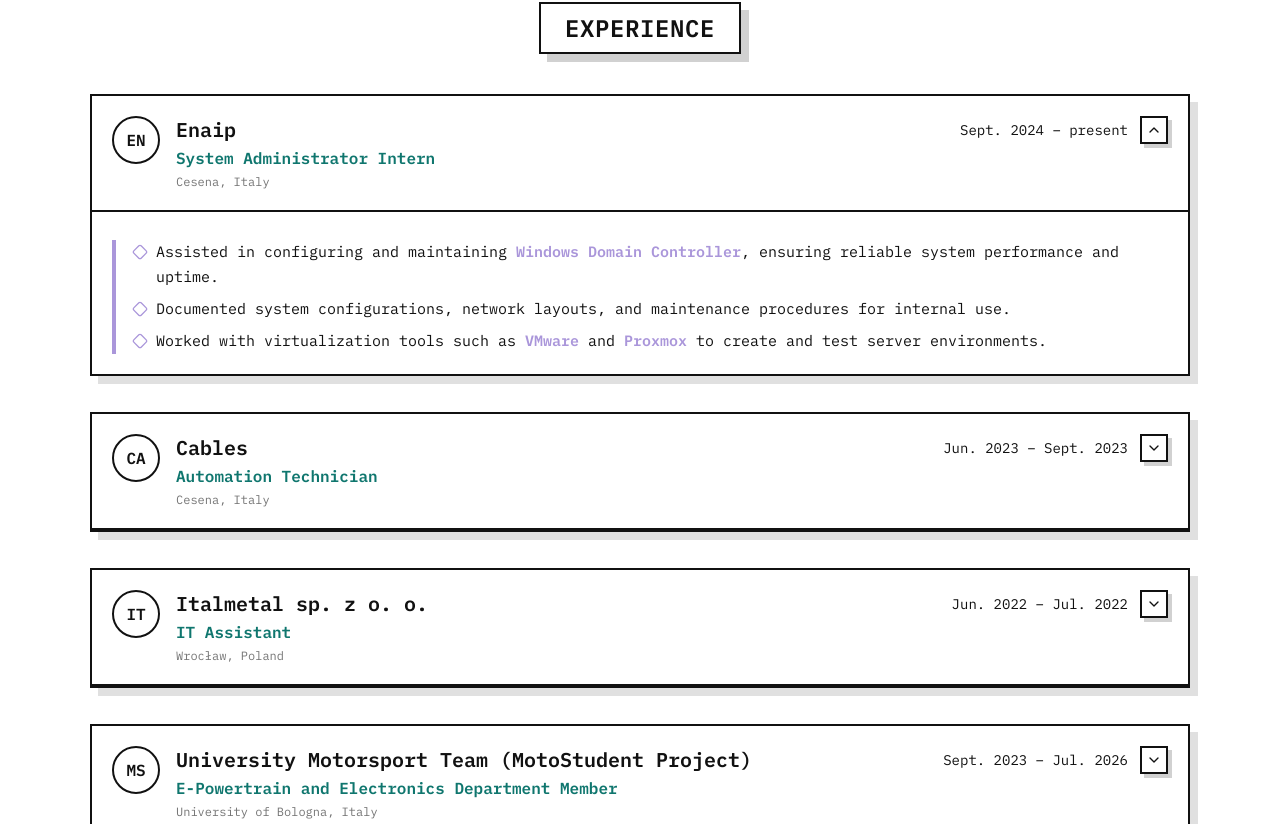
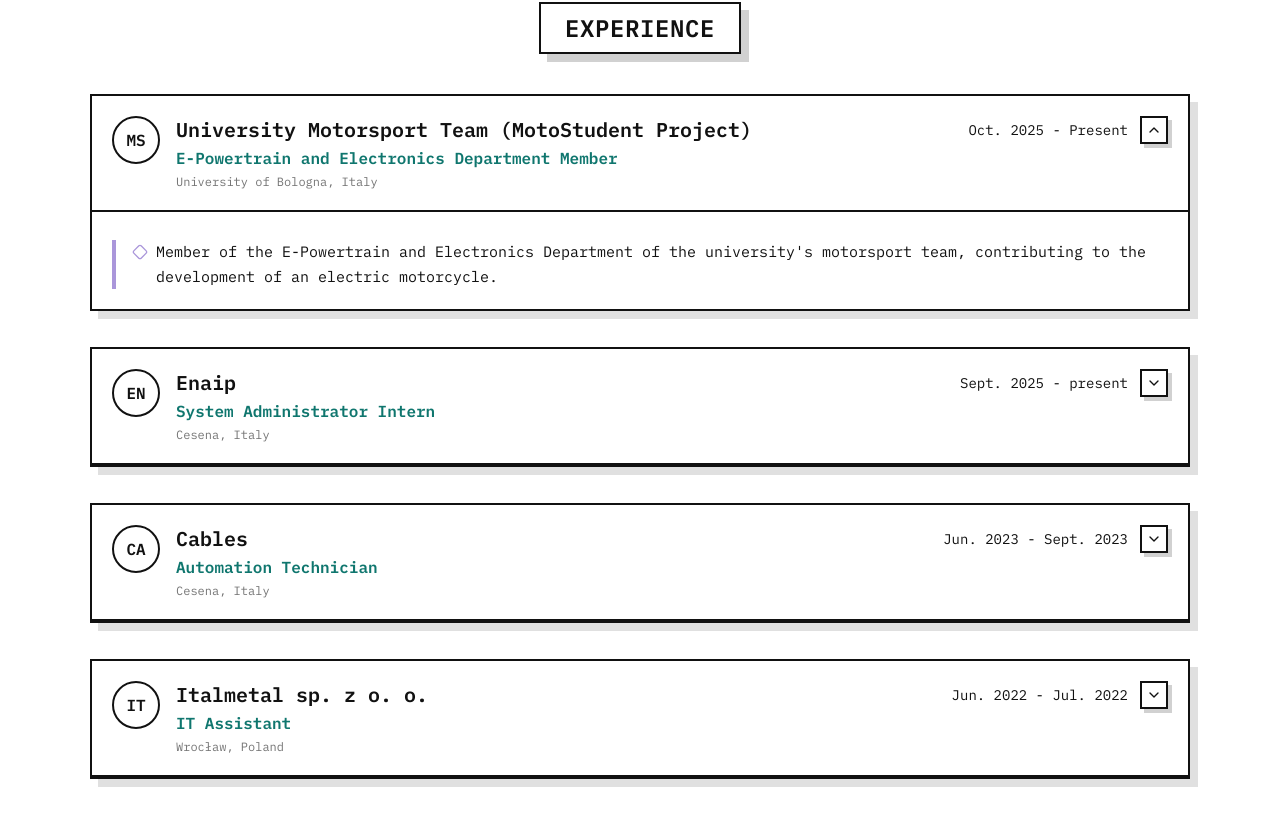
Before and after one commit to D3stan/portfolio, a React (Vite) app: page / in a window 1280 px wide. Shown: the part 1436-2260 px from the top of the page. Built offline with nearby package versions, Linux system fonts and the light colour scheme.

Commit message:
update education and experience components to use config

```diff
--- a/src/components/Education.jsx
+++ b/src/components/Education.jsx
@@ -5,29 +5,7 @@
 import { SITE_CONFIG } from "../constants/config";
 
 /* 🔎 Keywords to emphasize inline */
-const HIGHLIGHTS = [
-  "Python",
-  "Java",
-  "C",
-  "JavaScript",
-  "React",
-  "Node.js",
-  "Algorithms",
-  "Data Structures",
-  "Object-Oriented Programming",
-  "Linear Algebra",
-  "Machine Learning",
-  "Programming",
-  "GPA",
-  "E-Powertrain",
-  "Electronics",
-  "MotoStudent",
-  "PLC",
-  "HMI",
-  "Omron",
-  "Robotics",
-  "Smart Project Trophy",
-];
+const HIGHLIGHTS = SITE_CONFIG.education.highlights;
 
 function Emph({ text }) {
   const esc = (s) => s.replace(/[.*+?^${}()|[\]\\]/g, "\\$&");
@@ -58,37 +36,8 @@
   );
 }
 
-const education = [
-  {
-    school: "University of Bologna",
-    degree: "B.Sc. in Computer Science and Engineering",
-    period: "Sept. 2023 - Jul. 2026", // Expected graduation
-    badge: "UNIBO",
-    address: "Cesena, Italy",
-    url: "https://www.unibo.it",
-    logo: "", // TODO: Add University of Bologna logo to /public folder
-    details: [
-      "Relevant Coursework: Algorithms & Data Structures (C), 4.0 GPA, Object-Oriented Programming (Java), 4.0 GPA, Linear Algebra for Machine Learning (Python), 4.0 GPA, Programming (C), 4.0 GPA",
-      "Extracurricular Activities: Member of the E-Powertrain and Electronics Department of the university's motorsport team (MotoStudent Project), contributing to the development of an electric motorcycle.",
-    ],
-    hasDropdownPhoto: false, // TODO: Set to true if you want to add a graduation/campus photo
-  },
-  {
-    school: "I.T.T. Montani",
-    degree: "High School Diploma",
-    period: "Sept. 2018 - Jun. 2023",
-    badge: "ITT",
-    address: "Fermo, Italy",
-    url: "https://www.istitutomontani.edu.it", // TODO: Verify URL
-    logo: "", // TODO: Add school logo if available
-    details: [
-      "Designed and implemented automation systems involving PLC and HMI programming.",
-      "Participated in the Omron Smart Project Trophy 2023 competition.",
-      "Earned a Omron Robotics Operation and Programming Certificate.",
-    ],
-    hasDropdownPhoto: false,
-  },
-];
+/* ✅ Education from config */
+const education = SITE_CONFIG.education.schools;
 
 export default function Education() {
   const [openIndex, setOpenIndex] = useState(-1);
--- a/src/components/Experience.jsx
+++ b/src/components/Experience.jsx
@@ -5,37 +5,7 @@
 import { SITE_CONFIG } from "../constants/config";
 
 /* 🔎 Keywords to emphasize inline */
-const HIGHLIGHTS = [
-  "Python",
-  "Java",
-  "C",
-  "JavaScript",
-  "React",
-  "Node.js",
-  "Laravel",
-  "PLC",
-  "HMI",
-  "Domain Controller",
-  "Windows",
-  "VMware",
-  "Proxmox",
-  "Active Directory",
-  "EDMS",
-  "WebSocket",
-  "Serial",
-  "OBD-II",
-  "MVC",
-  "Stripe",
-  "Laravel Cashier",
-  "Inertia.js",
-  "ESP32",
-  "KiCad",
-  "Fusion360",
-  "OTA",
-  "Erasmus+",
-  "Omron",
-  "Robotics",
-];
+const HIGHLIGHTS = SITE_CONFIG.experience.highlights;
 
 function Emph({ text }) {
   const esc = (s) => s.replace(/[.*+?^${}()|[\]\\]/g, "\\$&");
@@ -77,58 +47,8 @@
   );
 }
 
-/* ✅ Jobs (synced with your resume) */
-const JOBS = [
-  {
-    company: "Enaip",
-    badge: "EN",
-    logo: "", // TODO: Add logo if available
-    role: "System Administrator Intern",
-    period: "Sept. 2024 – present",
-    sub: "Cesena, Italy",
-    bullets: [
-      "Assisted in configuring and maintaining Windows Domain Controller, ensuring reliable system performance and uptime.",
-      "Documented system configurations, network layouts, and maintenance procedures for internal use.",
-      "Worked with virtualization tools such as VMware and Proxmox to create and test server environments.",
-    ],
-  },
-  {
-    company: "Cables",
-    badge: "CA",
-    logo: "", // TODO: Add logo if available
-    role: "Automation Technician",
-    period: "Jun. 2023 – Sept. 2023",
-    sub: "Cesena, Italy",
-    bullets: [
-      "Assisted in assembling electrical control panels for industrial automation systems, following detailed wiring diagrams and specifications.",
-      "Helped troubleshoot basic PLC input/output issues and performed routine checks on control system hardware.",
-    ],
-  },
-  {
-    company: "Italmetal sp. z o. o.",
-    badge: "IT",
-    logo: "", // TODO: Add logo if available
-    role: "IT Assistant",
-    period: "Jun. 2022 – Jul. 2022",
-    sub: "Wrocław, Poland",
-    bullets: [
-      "Completed the Erasmus+ 'Trainee for Industry 4.0 Plus' internship program, gaining practical experience in industrial environments.",
-      "Assisted with the digitization of paper records by transferring them to solid-state storage systems.",
-      "Participated in basic electrical work including the installation of sockets and lighting.",
-    ],
-  },
-  {
-    company: "University Motorsport Team (MotoStudent Project)",
-    badge: "MS",
-    logo: "", // TODO: Add logo if available (you have motostudent images in /public)
-    role: "E-Powertrain and Electronics Department Member",
-    period: "Sept. 2023 – Jul. 2026", // Estimated based on graduation
-    sub: "University of Bologna, Italy",
-    bullets: [
-      "Member of the E-Powertrain and Electronics Department of the university's motorsport team (MotoStudent Project), contributing to the development of an electric motorcycle.",
-    ],
-  },
-];
+/* ✅ Jobs from config */
+const JOBS = SITE_CONFIG.experience.jobs;
 
 export default function Experience() {
   const [open, setOpen] = useState(() => new Set([0]));
--- a/src/components/Navbar.jsx
+++ b/src/components/Navbar.jsx
@@ -75,12 +75,9 @@
         {/* Mobile panel */}
         <div
           id="mobile-menu"
-          className={`md:hidden transition-all duration-300 ease-in-out ${
-            open ? "max-h-[420px] opacity-100" : "max-h-0 opacity-0"
+          className={`md:hidden overflow-hidden transition-all duration-300 ease-in-out ${
+            open ? "max-h-screen opacity-100" : "max-h-0 opacity-0"
           }`}
-          style={{
-            overflow: open ? "visible" : "hidden"
-          }}
         >
           <div className="pt-3 border-t-2 border-border mt-3">
             <ul className="grid grid-cols-2 gap-2">
@@ -89,7 +86,7 @@
                   <a
                     href={`#${l.id}`}
                     onClick={closeMenu}
-                    className="block text-center px-3 py-3 min-h-[44px] border-2 border-border bg-card text-xs font-extrabold uppercase tracking-wide shadow-[3px_3px_0_var(--shadow-strong)] hover:bg-accent active:translate-y-[1px] transition-all"
+                    className="block text-center px-3 py-2.5 min-h-[44px] border-2 border-border bg-card text-xs font-extrabold uppercase tracking-wide shadow-[3px_3px_0_var(--shadow-strong)] hover:bg-accent active:translate-y-[1px] transition-all"
                   >
                     {l.label}
                   </a>
@@ -98,7 +95,7 @@
             </ul>
 
             {/* Mobile socials */}
-            <div className="mt-3 flex justify-center">
+            <div className="mt-3 pb-1 flex justify-center">
               <SocialButtons />
             </div>
           </div>
--- a/src/constants/config.js
+++ b/src/constants/config.js
@@ -74,13 +74,142 @@
 
   // Experience
   experience: {
-    title: "EXPERIENCE"
+    title: "EXPERIENCE",
+    jobs: [
+      {
+        company: "University Motorsport Team (MotoStudent Project)",
+        badge: "MS",
+        logo: "", // TODO: Add logo if available (you have motostudent images in /public)
+        role: "E-Powertrain and Electronics Department Member",
+        period: "Oct. 2025 - Present",
+        sub: "University of Bologna, Italy",
+        bullets: [
+          "Member of the E-Powertrain and Electronics Department of the university's motorsport team, contributing to the development of an electric motorcycle.",
+        ],
+      },
+      {
+        company: "Enaip",
+        badge: "EN",
+        logo: "", // TODO: Add logo if available
+        role: "System Administrator Intern",
+        period: "Sept. 2025 - present",
+        sub: "Cesena, Italy",
+        bullets: [
+          "Assisted in configuring and maintaining Windows Domain Controller, ensuring reliable system performance and uptime.",
+          "Documented system configurations, network layouts, and maintenance procedures for internal use.",
+          "Worked with virtualization tools such as VMware and Proxmox to create and test server environments.",
+        ],
+      },
+      {
+        company: "Cables",
+        badge: "CA",
+        logo: "", // TODO: Add logo if available
+        role: "Automation Technician",
+        period: "Jun. 2023 - Sept. 2023",
+        sub: "Cesena, Italy",
+        bullets: [
+          "Assisted in assembling electrical control panels for industrial automation systems, following detailed wiring diagrams and specifications.",
+          "Helped troubleshoot basic PLC input/output issues and performed routine checks on control system hardware.",
+        ],
+      },
+      {
+        company: "Italmetal sp. z o. o.",
+        badge: "IT",
+        logo: "", // TODO: Add logo if available
+        role: "IT Assistant",
+        period: "Jun. 2022 - Jul. 2022",
+        sub: "Wrocław, Poland",
+        bullets: [
+          "Completed the Erasmus+ 'Trainee for Industry 4.0 Plus' internship program, gaining practical experience in industrial environments.",
+          "Assisted with the digitization of paper records by transferring them to solid-state storage systems.",
+          "Participated in basic electrical work including the installation of sockets and lighting.",
+        ],
+      },
+    ],
+    // Keywords to highlight in experience bullets
+    highlights: [
+      "Python",
+      "Java",
+      "C",
+      "JavaScript",
+      "React",
+      "Node.js",
+      "Laravel",
+      "PLC",
+      "HMI",
+      "Domain Controller",
+      "Windows",
+      "VMware",
+      "Proxmox",
+      "Active Directory",
+      "EDMS",
+      "WebSocket",
+      "Serial",
+      "OBD-II",
+      "MVC",
+      "Stripe",
+      "Inertia.js",
+      "ESP32",
+      "KiCad",
+      "Fusion360",
+      "OTA",
+      "Erasmus+",
+      "Omron",
+      "Robotics",
+    ],
   },
 
   // Education
   education: {
     title: "Education",
-    graduationCaption: "graduation day 2022, Sydney CBD"
+    schools: [
+      {
+        school: "University of Bologna",
+        degree: "B.Sc. in Computer Science and Engineering",
+        period: "Sept. 2023 - Jul. 2026", // Expected graduation
+        badge: "UNIBO",
+        address: "Cesena, Italy",
+        url: "https://www.unibo.it",
+        logo: "", // TODO: Add University of Bologna logo to /public folder
+        details: [
+          "Relevant Coursework: Algorithms & Data Structures (C), 4.0 GPA, Object-Oriented Programming (Java), 4.0 GPA, Linear Algebra for Machine Learning (Python), 4.0 GPA, Programming (C), 4.0 GPA",
+          "Extracurricular Activities: Member of the E-Powertrain and Electronics Department of the university's motorsport team (MotoStudent Project), contributing to the development of an electric motorcycle.",
+        ],
+        hasDropdownPhoto: false, // TODO: Set to true if you want to add a graduation/campus photo
+      },
+      {
+        school: "I.T.T. Montani",
+        degree: "High School Diploma",
+        period: "Sept. 2018 - Jun. 2023",
+        badge: "ITT",
+        address: "Fermo, Italy",
+        url: "https://www.istitutomontani.edu.it", // TODO: Verify URL
+        logo: "", // TODO: Add school logo if available
+        details: [
+          "Designed and implemented automation systems involving PLC and HMI programming.",
+          "Participated in the Omron Smart Project Trophy 2023 competition.",
+          "Earned a Omron Robotics Operation and Programming Certificate.",
+        ],
+        hasDropdownPhoto: false,
+      },
+    ],
+    // Keywords to highlight in education details
+    highlights: [
+      "Python",
+      "Java",
+      "C",
+      "JavaScript",
+      "React",
+      "Node.js",
+      "E-Powertrain",
+      "Electronics",
+      "MotoStudent",
+      "PLC",
+      "HMI",
+      "Omron",
+      "Robotics",
+      "Smart Project Trophy",
+    ],
   },
 
   // SEO & Meta Tags
--- a/src/data/projects.js
+++ b/src/data/projects.js
@@ -24,7 +24,7 @@
     subtitle: "Full-Stack E-commerce Website",
     blurb:
       "Built a full-stack e-commerce platform using Laravel 12, React 19, and Inertia.js. Implemented secure payment processing with Stripe via Laravel Cashier. Designed responsive mobile UI with reusable components using the shadcn React library. Developed an admin dashboard for product, order, and customer management with analytics and reporting tools. Ensured robust security with mandatory email and webhook signature validation.",
-    tech: ["Laravel 12", "React 19", "Inertia.js", "Stripe", "Laravel Cashier", "Shadcn"],
+    tech: ["Laravel 12", "React 19", "Inertia.js", "Stripe", "Shadcn"],
     image: "/motorcycle-ecommerce.png", // TODO: Add your project image to /public folder
     video: null,
     repo: "https://github.com/D3stan/motorcycle-parts", // TODO: Update with actual repo URL if public
```
